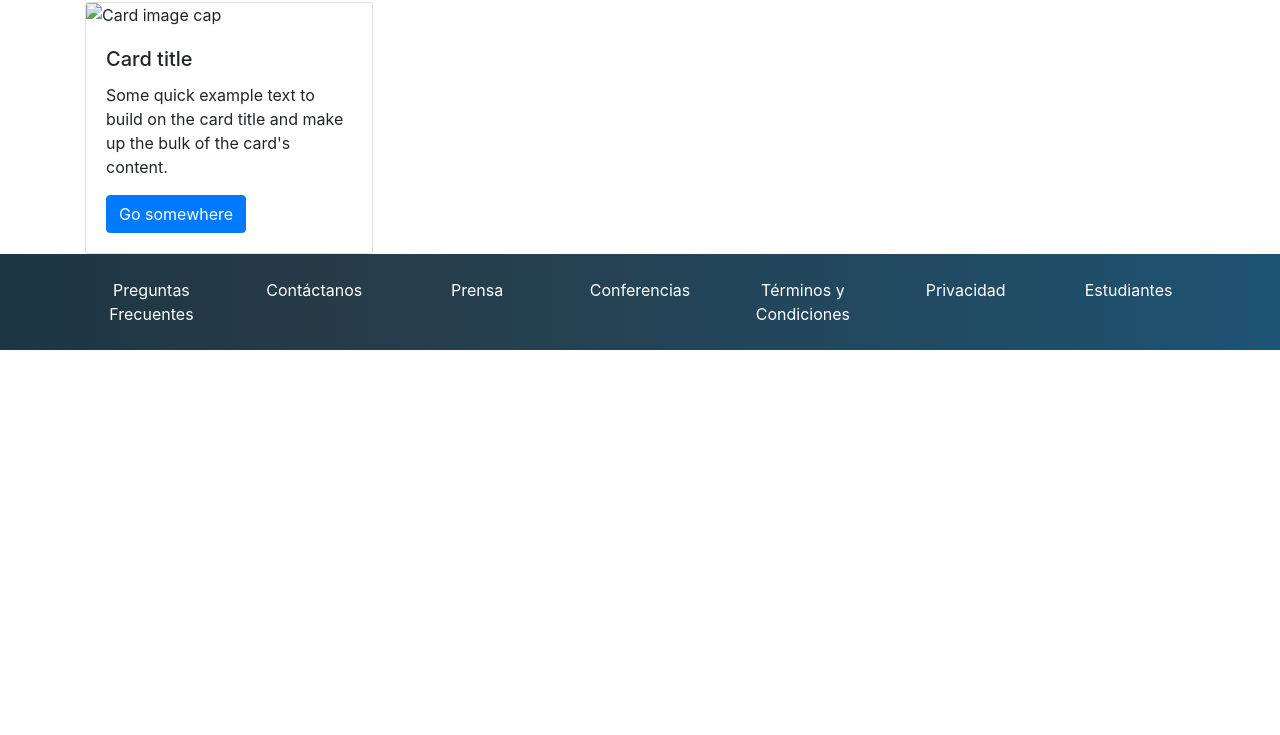
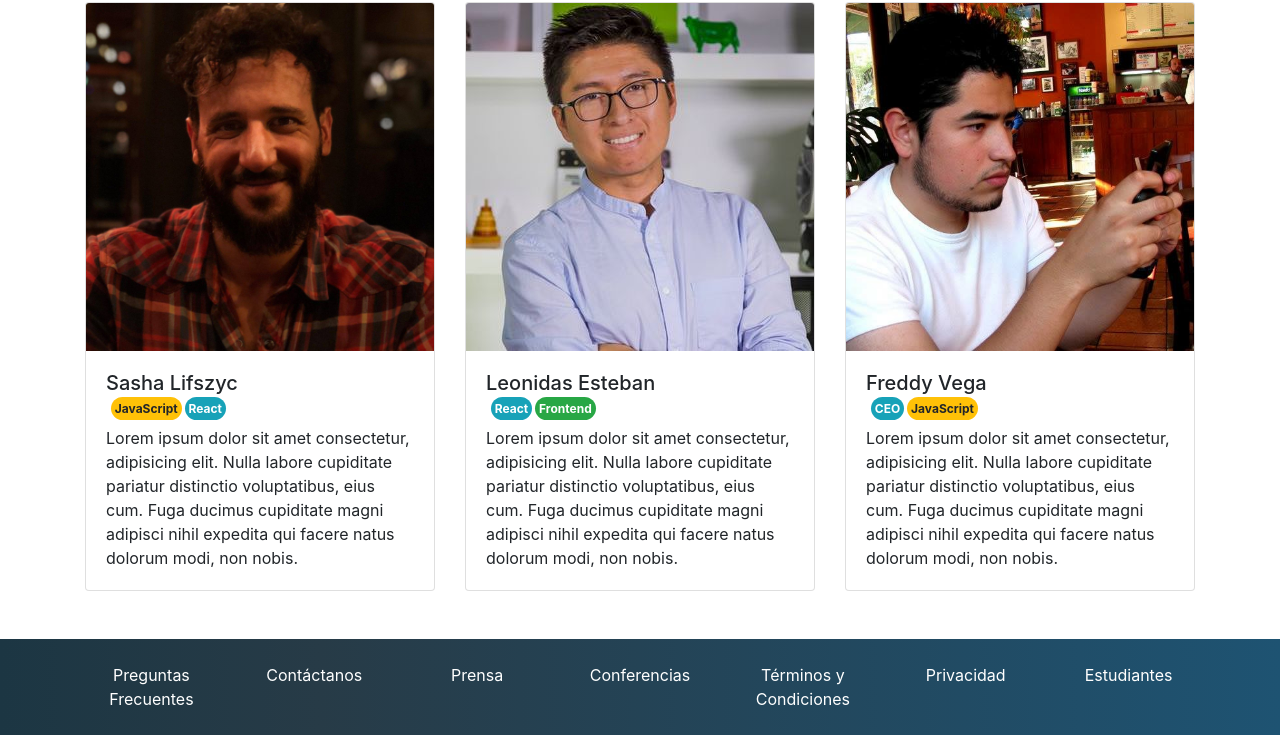
Before and after one commit to LizethVictoria20/Bootstrap, a plain HTML site: page index.html in a window 1280 px wide. Shown: the part 738-1473 px from the top of the page. Before the commit the page ends 1088 px from the top, so only its background shows below. Drawn offline with nearby package versions, Linux system fonts and the light colour scheme.

Commit message:
Informacion de speakers con cards

```diff
--- a/index.html
+++ b/index.html
@@ -115,7 +115,7 @@
     </main>
     <!--Finish Main-->
     <!--Speakers-->
-    <div class="speaker mt-4">
+    <div class="speaker mt-4 mb-4">
       <div class="container">
         <div class="row">
           <div class="col text-center text-uppercase">
@@ -124,20 +124,72 @@
           </div>
         </div>
         <div class="row">
-          <div class="col">
-            <div class="card" style="width: 18rem;">
+          <div class="col-md-4 mb-4 col-md-6 col-lg-4">
+            <div class="card">
               <img
                 class="card-img-top"
-                src=".../100px180/"
-                alt="Card image cap"
+                src="speakers/sacha.jpg"
+                alt="Photo of
+              Sasha"
               />
               <div class="card-body">
-                <h5 class="card-title">Card title</h5>
+                <h5 class="card-title mb-0">Sasha Lifszyc</h5>
+                <div class="badge badges mb-2">
+                  <span class="badge-warning badge-pill">JavaScript</span>
+                  <span class="badge-info badge-pill">React</span>
+                </div>
                 <p class="card-text">
-                  Some quick example text to build on the card title and make up
-                  the bulk of the card's content.
+                  Lorem ipsum dolor sit amet consectetur, adipisicing elit.
+                  Nulla labore cupiditate pariatur distinctio voluptatibus, eius
+                  cum. Fuga ducimus cupiditate magni adipisci nihil expedita qui
+                  facere natus dolorum modi, non nobis.
                 </p>
-                <a href="#" class="btn btn-primary">Go somewhere</a>
+              </div>
+            </div>
+          </div>
+          <div class="col-md-4 mb-4 col-md-6 col-lg-4">
+            <div class="card">
+              <img
+                class="card-img-top"
+                src="speakers/leonidas2.jpeg"
+                alt="Photo of
+                        Leonidas"
+              />
+              <div class="card-body">
+                <h5 class="card-title mb-0">Leonidas Esteban</h5>
+                <div class="badge badges mb-2">
+                  <span class="badge-info badge-pill">React</span>
+                  <span class="badge-success badge-pill">Frontend</span>
+                </div>
+                <p class="card-text">
+                  Lorem ipsum dolor sit amet consectetur, adipisicing elit.
+                  Nulla labore cupiditate pariatur distinctio voluptatibus, eius
+                  cum. Fuga ducimus cupiditate magni adipisci nihil expedita qui
+                  facere natus dolorum modi, non nobis.
+                </p>
+              </div>
+            </div>
+          </div>
+          <div class="col-md-4 mb-4 col-md-6 col-lg-4">
+            <div class="card">
+              <img
+                class="card-img-top"
+                src="speakers/freddy.jpeg"
+                alt="Photo of
+                        Freddy"
+              />
+              <div class="card-body">
+                <h5 class="card-title mb-0">Freddy Vega</h5>
+                <div class="badge badges mb-2">
+                  <span class="badge-info badge-pill">CEO</span>
+                  <span class="badge-warning badge-pill">JavaScript</span>
+                </div>
+                <p class="card-text">
+                  Lorem ipsum dolor sit amet consectetur, adipisicing elit.
+                  Nulla labore cupiditate pariatur distinctio voluptatibus, eius
+                  cum. Fuga ducimus cupiditate magni adipisci nihil expedita qui
+                  facere natus dolorum modi, non nobis.
+                </p>
               </div>
             </div>
           </div>
@@ -145,6 +197,9 @@
       </div>
     </div>
     <!--Finish Speakers-->
+
+
+    </div>
     <!--Footer-->
     <footer id="footer" class="pb-4 pt-4">
       <div class="container">
--- a/style.css
+++ b/style.css
@@ -33,6 +33,9 @@ main .carousel-inner img {
   background: #82ad36;
   color: white;
 }
+.badge span {
+  padding: 4px;
+}
 footer {
   background: linear-gradient(90deg, #1c3643 0, #273b47 25%, #1e5372);
 }
```
